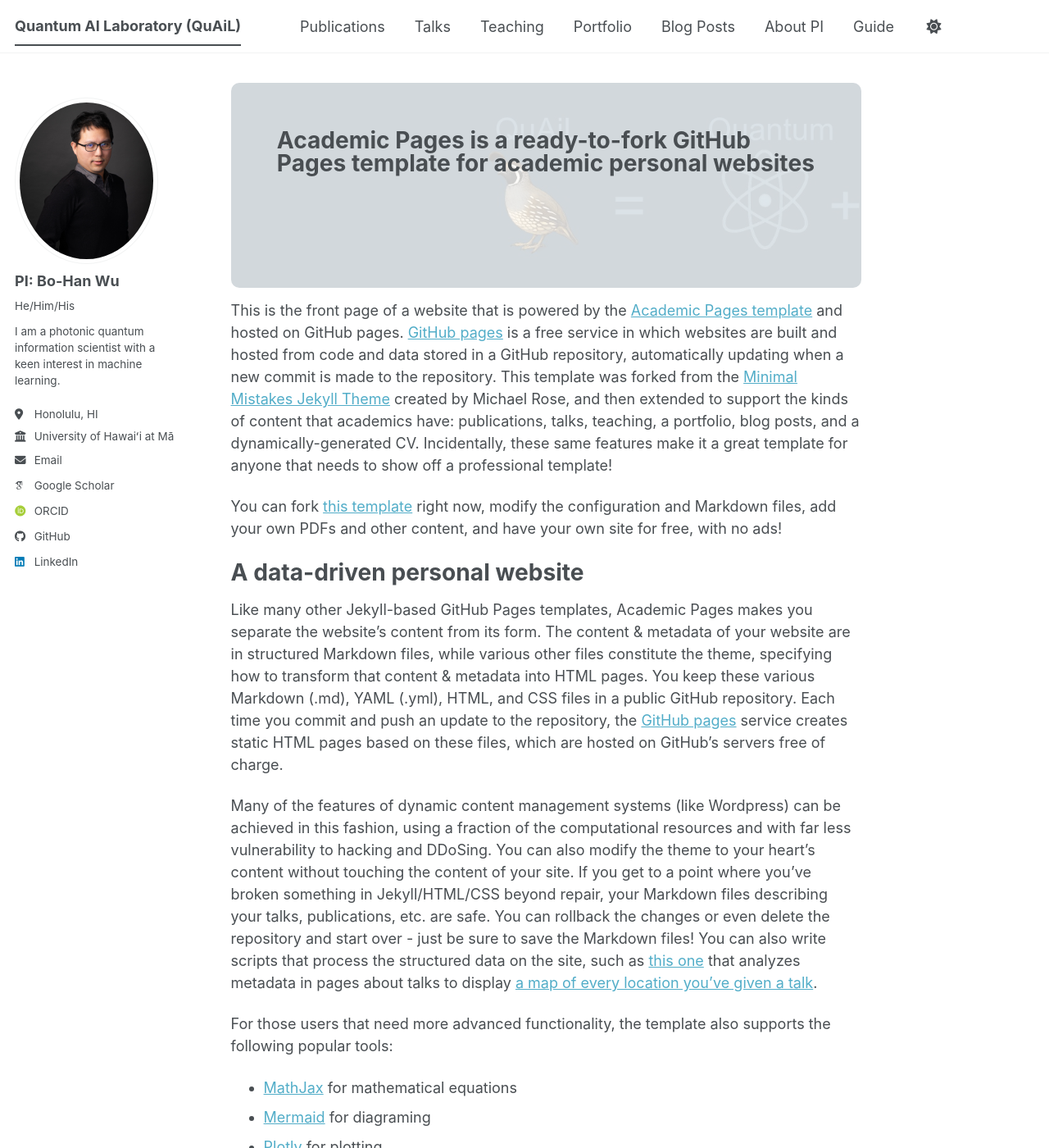
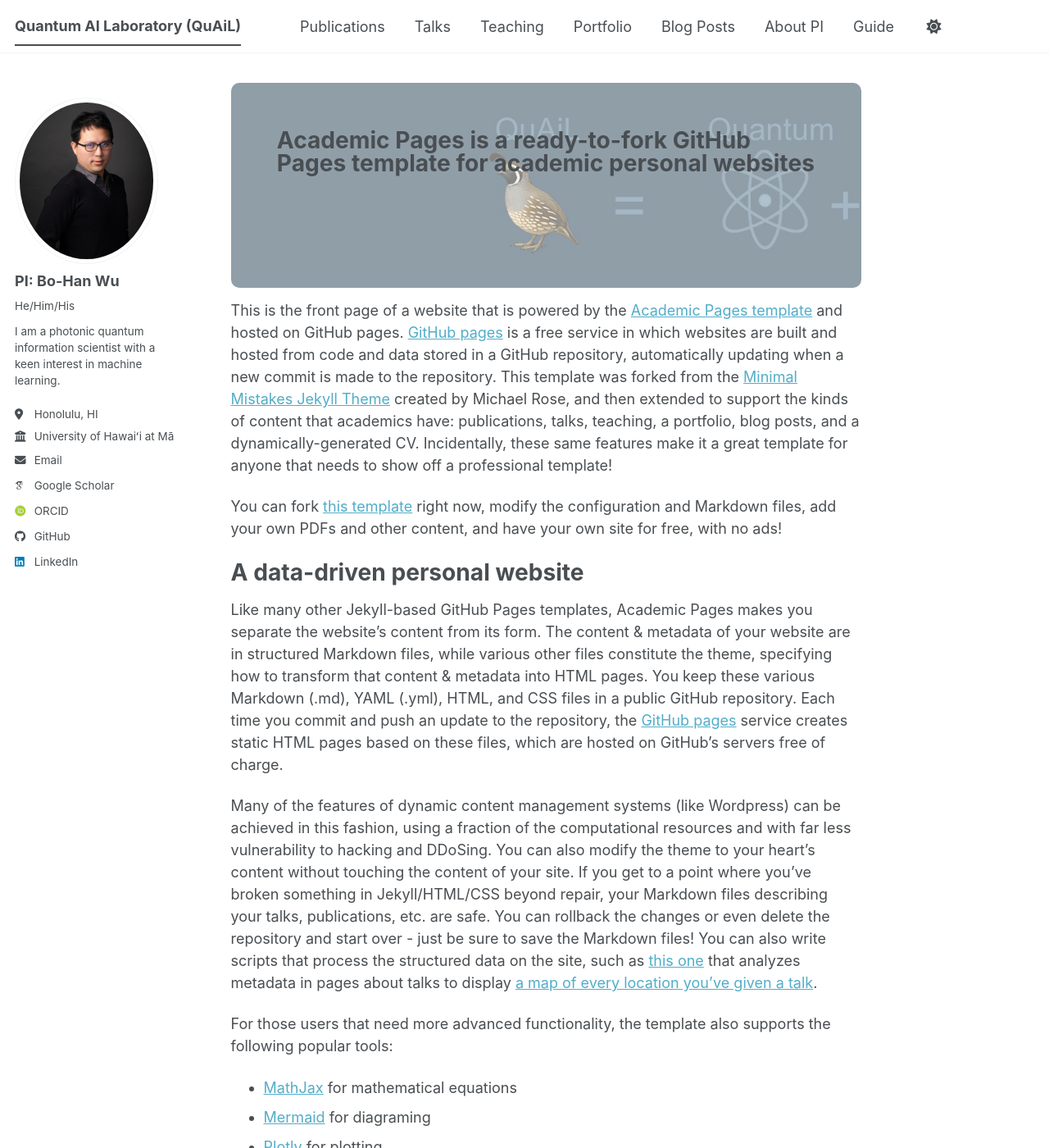
Before and after one commit to go705/go705.github.io, a Jekyll site: the page built from _pages/about.md, in a window 1280 px wide and 1400 px high. Shown: the whole window at 82% size. Built offline with Jekyll 4.4.1, drawn with Linux system fonts in a browser that asks for light colours; some web fonts are replaced; a script bundle is joined from its source files by our own code; library files that are not in the unit come from our copies.

Commit message:
Update _archive.scss

```diff
--- a/_sass/layout/_archive.scss
+++ b/_sass/layout/_archive.scss
@@ -3,7 +3,7 @@
    ========================================================================== */
 
 .page__title {
-  background-image: linear-gradient(rgba(255, 255, 255, 0.8), rgba(255, 255, 255, 0.8)),
+  background-image: linear-gradient(rgba(255, 255, 255, 0.5), rgba(255, 255, 255, 0.5)),
                     url('/images/Group_image.jpeg');
   background-size: cover;
   background-position: center;
```
